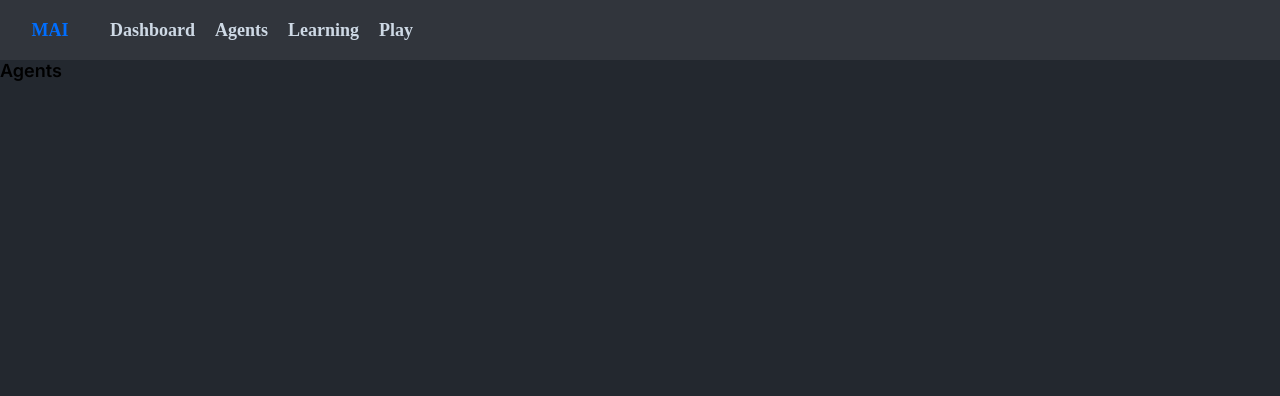
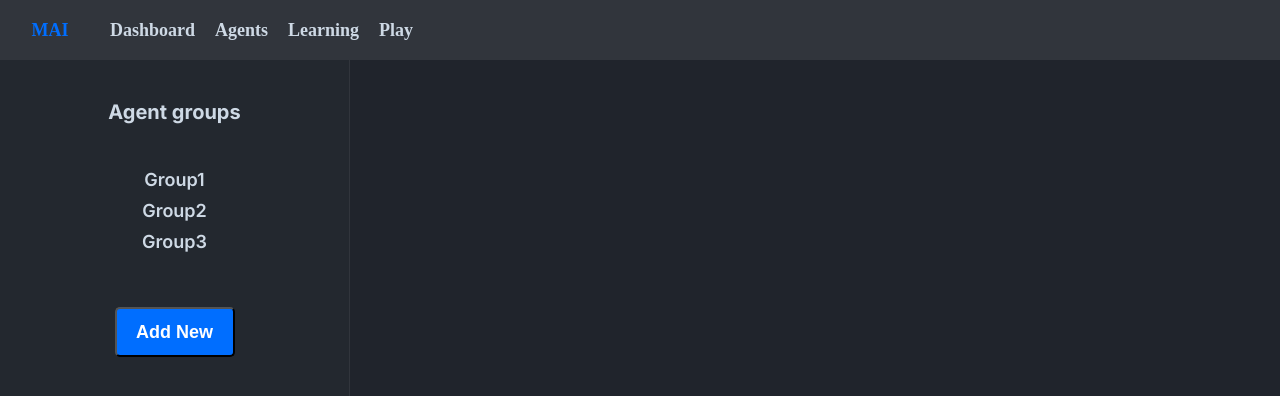
Before and after one commit to NikolaIcic/mai-dashboard, a Next.js app: page /Agents in a window 1280 px wide. Shown: the top 396 px of the page. Built offline with nearby package versions, Linux system fonts and the light colour scheme.

Commit message:
Sidebar / Agent Groups

```diff
--- a/app/Agents/page.js
+++ b/app/Agents/page.js
@@ -1,8 +1,14 @@
-import React from 'react'
+import AgentGroups from "@/components/Agents/AgentGroups/AgentGroups"
+import Sidebar from "@/components/Global/Sidebar/Sidebar"
+import { getAgentGroups } from "@/services/Agents";
 
-const page = () => {
+const page = async () => {
+    const agentGroups = await getAgentGroups();
+
     return (
-        <div>Agents</div>
+        <div>
+            <Sidebar><AgentGroups agentGroups={agentGroups} callBack={()=>{}} /></Sidebar>
+        </div>
     )
 }
 
--- a/app/globals.css
+++ b/app/globals.css
@@ -1,9 +1,10 @@
 :root{
-  --gray0:#28242c;
+  --gray0:#20242c;
   --gray1:#23282f;
   --gray2:#31353c;
   --gray3:#8597aa;
   --gray4:#ced9e5;
+  --blue0:rgb(0, 81, 187);
   --blue1:rgb(0, 110, 255);
 }
 
@@ -17,11 +18,53 @@ html,
 body {
   max-width: 100vw;
   overflow-x: hidden;
-  background-color: var(--gray1);
+  background-color: var(--gray0);
   font-size: 18px;
   font-weight: 600;
+  color:var(--gray4);
 }
 
-.text-white{
-  color:var(--gray3);
+button{
+  min-width: 120px;
+  max-width: fit-content;
+  padding: 0 5px;
+  height: 50px;
+  border-radius: 5px;
+  background-color: var(--blue1);
+  font-size: 18px;
+  font-weight: 600;
+  color:white;
+  cursor: pointer;
 }
+
+button:hover{
+  background-color: var(--blue0);
+}
+
+.text-center{
+  text-align: center;
+}
+
+.mb-1{
+  margin-bottom: 10px;
+}
+
+.mb-2{
+  margin-bottom: 25px;
+}
+
+.mb-3{
+  margin-bottom: 50px;
+}
+
+.mt-1{
+  margin-top: 10px;
+}
+
+.mt-2{
+  margin-top: 25px;
+}
+
+.mt-3{
+  margin-top: 50px;
+}
--- /dev/null
+++ b/components/Agents/AgentGroups/AgentGroups.js
@@ -0,0 +1,23 @@
+'use client';
+
+import styles from './AgentGroups.module.css'
+
+const AgentGroups = ({ agentGroups,callBack }) => {
+    let selectedGroup = '';
+
+    const handleSelect = (group) => {
+        callBack(group);
+    }
+
+    return (
+        <div className={styles.container}>
+            <h5>Agent groups</h5>
+            {agentGroups.map(group => (
+                <div onClick={handleSelect(group)} key={group} className={styles.agentGroupItem}>{group}</div>
+            ))}
+            <button className='mt-3'>Add New</button>
+        </div>
+    )
+}
+
+export default AgentGroups
--- /dev/null
+++ b/components/Agents/AgentGroups/AgentGroups.module.css
@@ -0,0 +1,19 @@
+.container{
+    text-align: center;
+}
+.container h5 {
+    padding-top: 40px;
+    margin-bottom: 40px;
+    font-size: 20px;
+}
+
+.agentGroupItem {
+    width: 100%;
+    text-align: center;
+    padding: 5px 5px;
+    cursor: pointer;
+}
+
+.agentGroupItem:hover {
+    color: var(--blue1);
+}
--- /dev/null
+++ b/components/Global/Sidebar/Sidebar.js
@@ -0,0 +1,12 @@
+import styles from './Sidebar.module.css';
+
+const Sidebar = ({ children }) => {
+    return (
+        <div className={styles.sideBar}>
+            {/* <div className={styles.arrowButton} /> */}
+            {children}
+        </div>
+    )
+}
+
+export default Sidebar
--- /dev/null
+++ b/components/Global/Sidebar/Sidebar.module.css
@@ -0,0 +1,22 @@
+.sideBar {
+    z-index: 10;
+    position: relative;
+    width: 350px;
+    height: 100vh;
+    background-color: var(--gray1);
+    border-right: 1px solid var(--gray2);
+}
+
+.arrowButton {
+    z-index: 11;
+    display: block;
+    width: 0;
+    height: 0;
+    border-top: 12px solid transparent;
+    border-bottom: 12px solid transparent;
+    border-right:15px solid var(--gray4);
+    position: absolute;
+    right: 0;
+    top:10px;
+    cursor: pointer;
+}
--- /dev/null
+++ b/services/agents.js
@@ -0,0 +1,13 @@
+const apiAgentGroups = process.env.API_ROUTE + 'agents/groups';
+
+export async function getAgentGroups() {
+    if (true)
+        return getAgentsGroupsStatic();
+    const promise = await fetch(apiAgentGroups, { cache: false });
+    return await promise.json();
+}
+
+const getAgentsGroupsStatic = () => {
+    let data = ['Group1', 'Group2', 'Group3'];
+    return data;
+}
```
Also changed, not shown: 2 other files (tests, documents, lock files or other folders).
